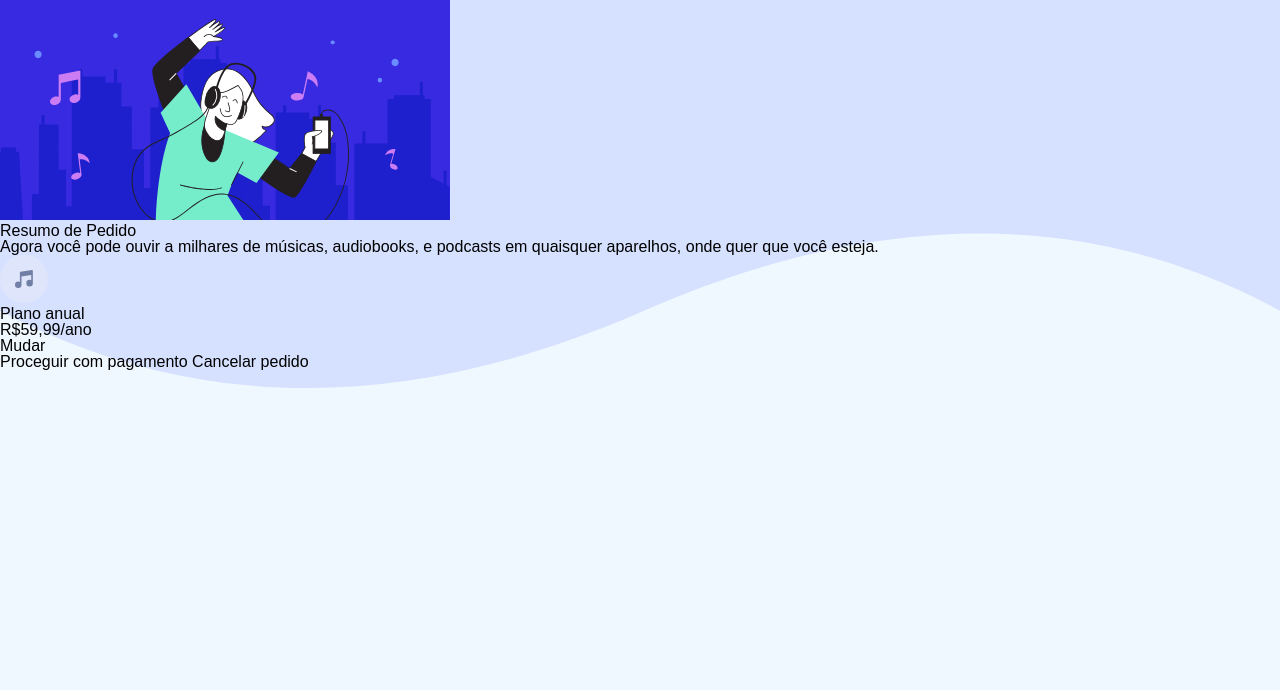
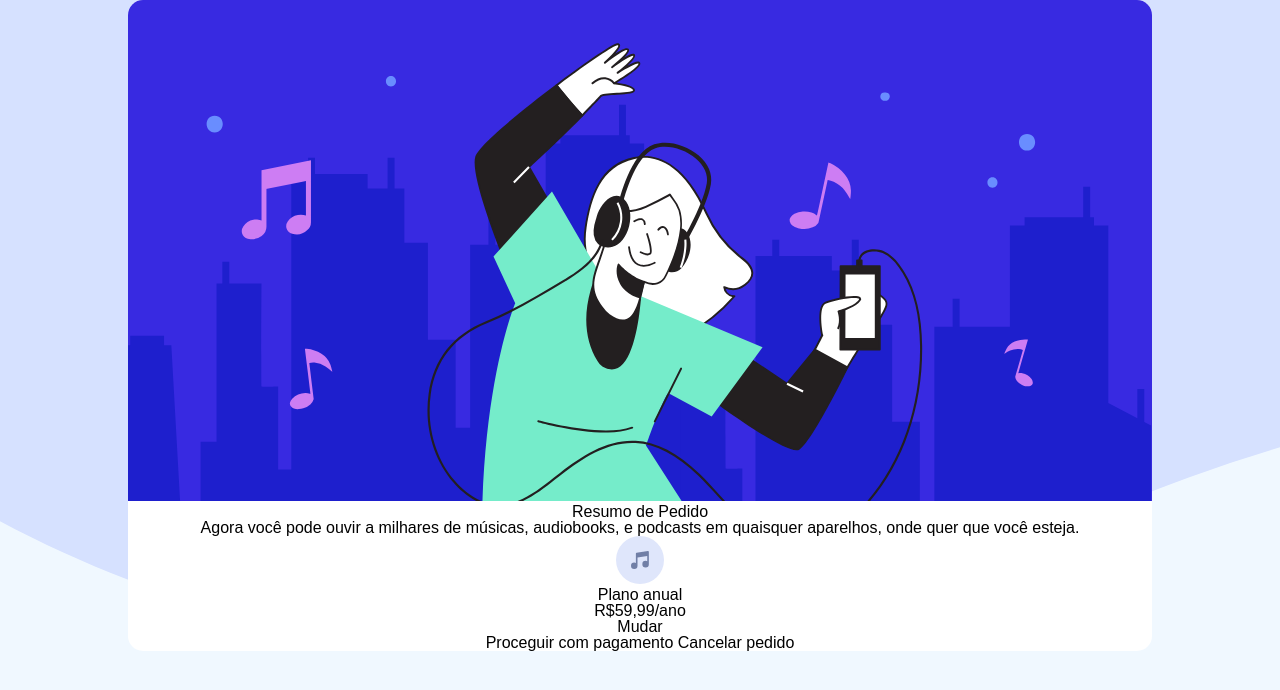
Before and after one commit to Iurygon/Resumo_de_Pedidos_2, a plain HTML site: page index.html in a window 1280 px wide. Drawn offline with Linux system fonts and the light colour scheme.

Commit message:
Adição de estilo

```diff
--- a/index.html
+++ b/index.html
@@ -23,8 +23,10 @@
 
       <section class='pagamento'>
         <img class='nota-musical' src='images/icon-music.svg' alt='Nota musical'>
-        <h2>Plano anual</h2>
-        <p>R$59,99/ano</p>
+        <div class="plano">
+          <h2>Plano anual</h2>
+          <p>R$59,99/ano</p>
+        </div>
         <a>Mudar</a>
       </section>
 
--- a/style.css
+++ b/style.css
@@ -107,3 +107,17 @@ body{
   background-size: cover;
   font-family: 'Red Hat Display', sans-serif;
 }
+
+.card_principal{
+  width: 80%;
+  background: #ffffff;
+  margin: auto;
+  border-radius: 15px;
+  text-align: center;
+}
+
+.arte{
+  width: 100%;
+  border-top-right-radius: 15px;
+  border-top-left-radius: 15px;
+}
```
